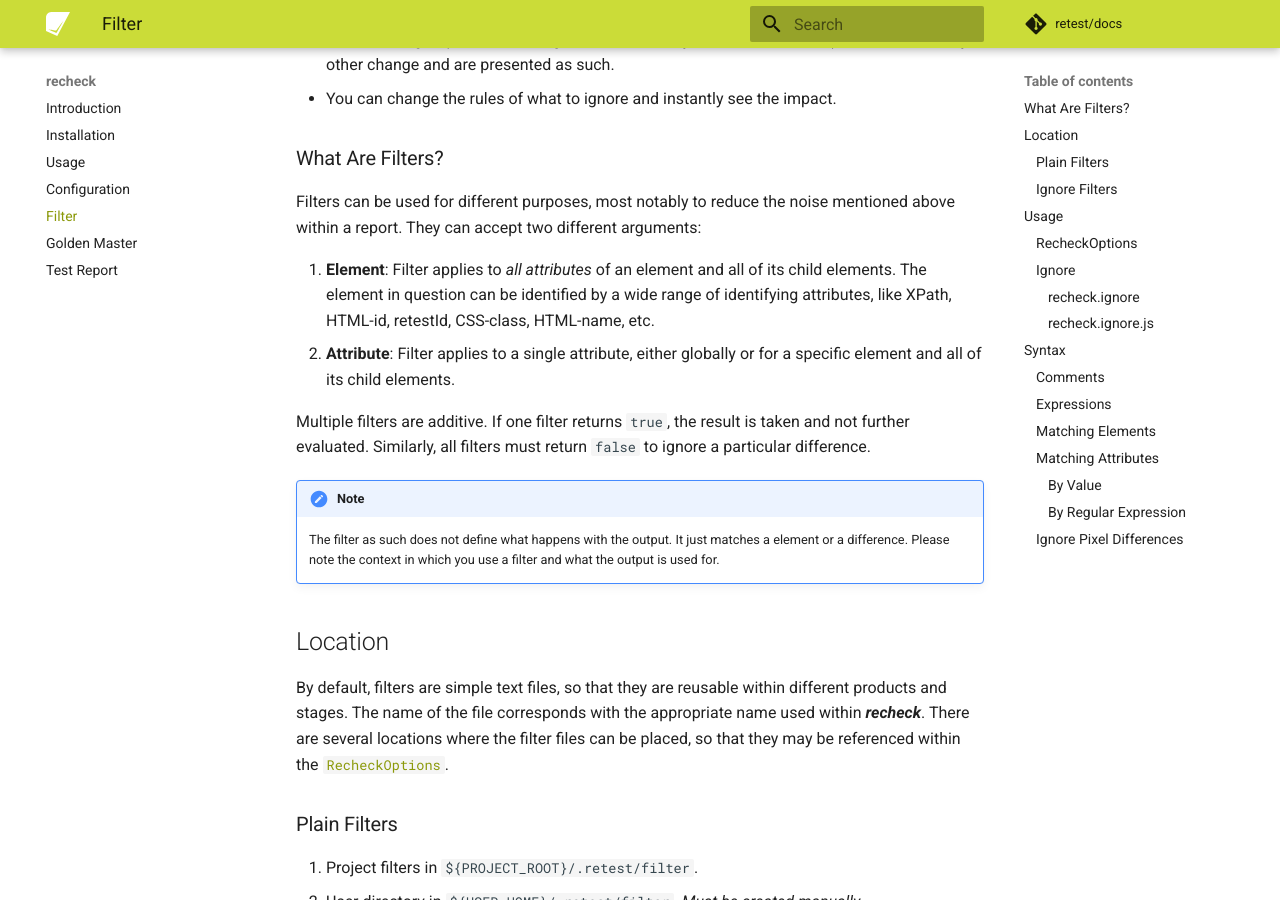
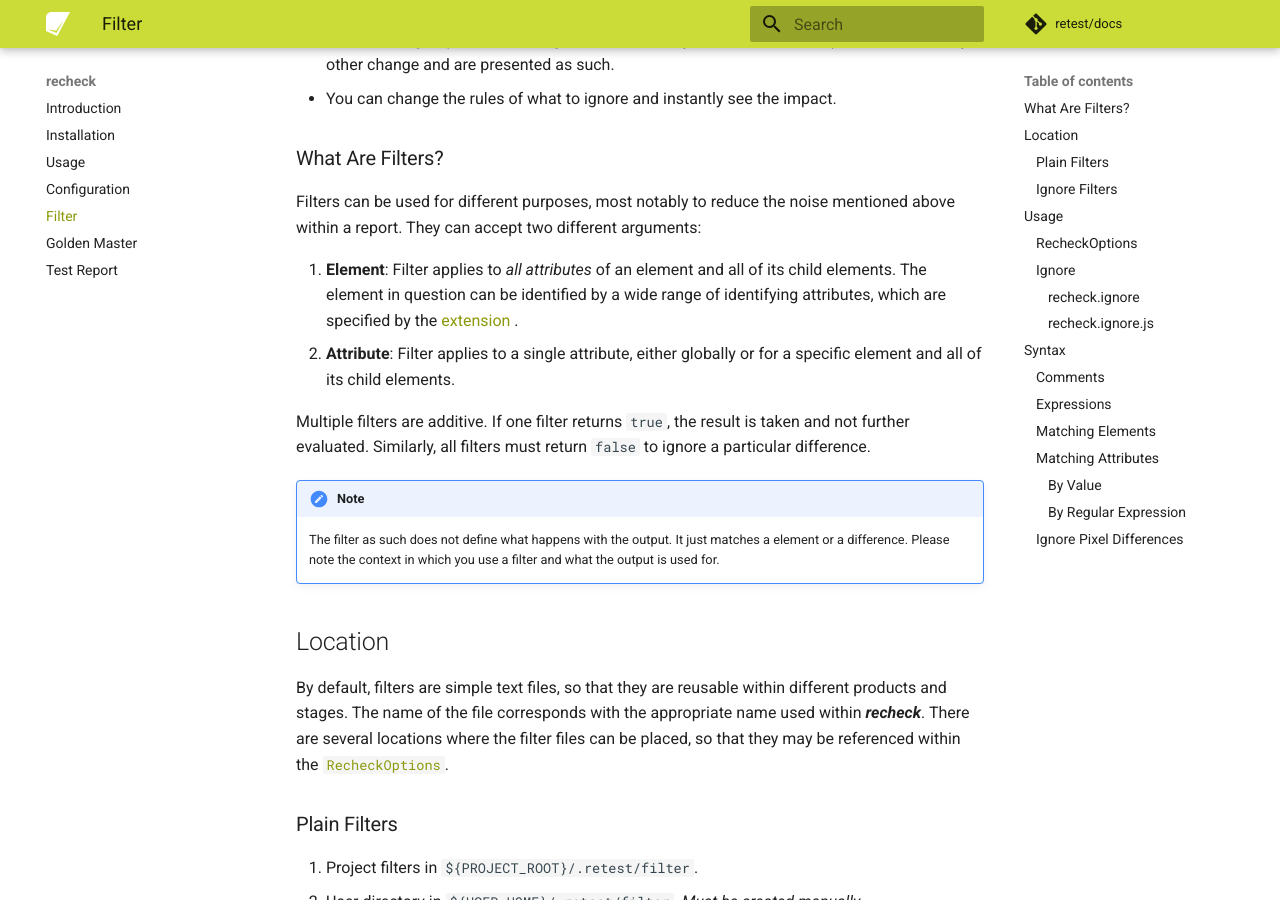
Before and after one commit to retest/docs, an MkDocs documentation site: the page built from docs/recheck/usage/filter.md, in a window 1280 px wide and 900 px high, scrolled down 369 px. Built offline with MkDocs 1.6.1 and Material for MkDocs 9.7.7, drawn with Linux system fonts in a browser that asks for light colours; comment, search, counter and statistics services are not loaded.

Commit message:
Keep it generic
Co-Authored-By: Bastian Diehl <bastian.diehl@retest.de>

```diff
--- a/docs/recheck/usage/filter.md
+++ b/docs/recheck/usage/filter.md
@@ -12,7 +12,7 @@
 
 Filters can be used for different purposes, most notably to reduce the noise mentioned above within a report. They can accept two different arguments:
 
-1. **Element**: Filter applies to _all attributes_ of an element and all of its child elements. The element in question can be identified by a wide range of identifying attributes, like XPath, HTML-id, retestId, CSS-class, HTML-name, etc.
+1. **Element**: Filter applies to _all attributes_ of an element and all of its child elements. The element in question can be identified by a wide range of identifying attributes, which are specified by the [extension](../introduction/installation) .
 2. **Attribute**: Filter applies to a single attribute, either globally or for a specific element and all of its child elements.
 
 Multiple filters are additive. If one filter returns `true`, the result is taken and not further evaluated. Similarly, all filters must return `false` to ignore a particular difference.
```
